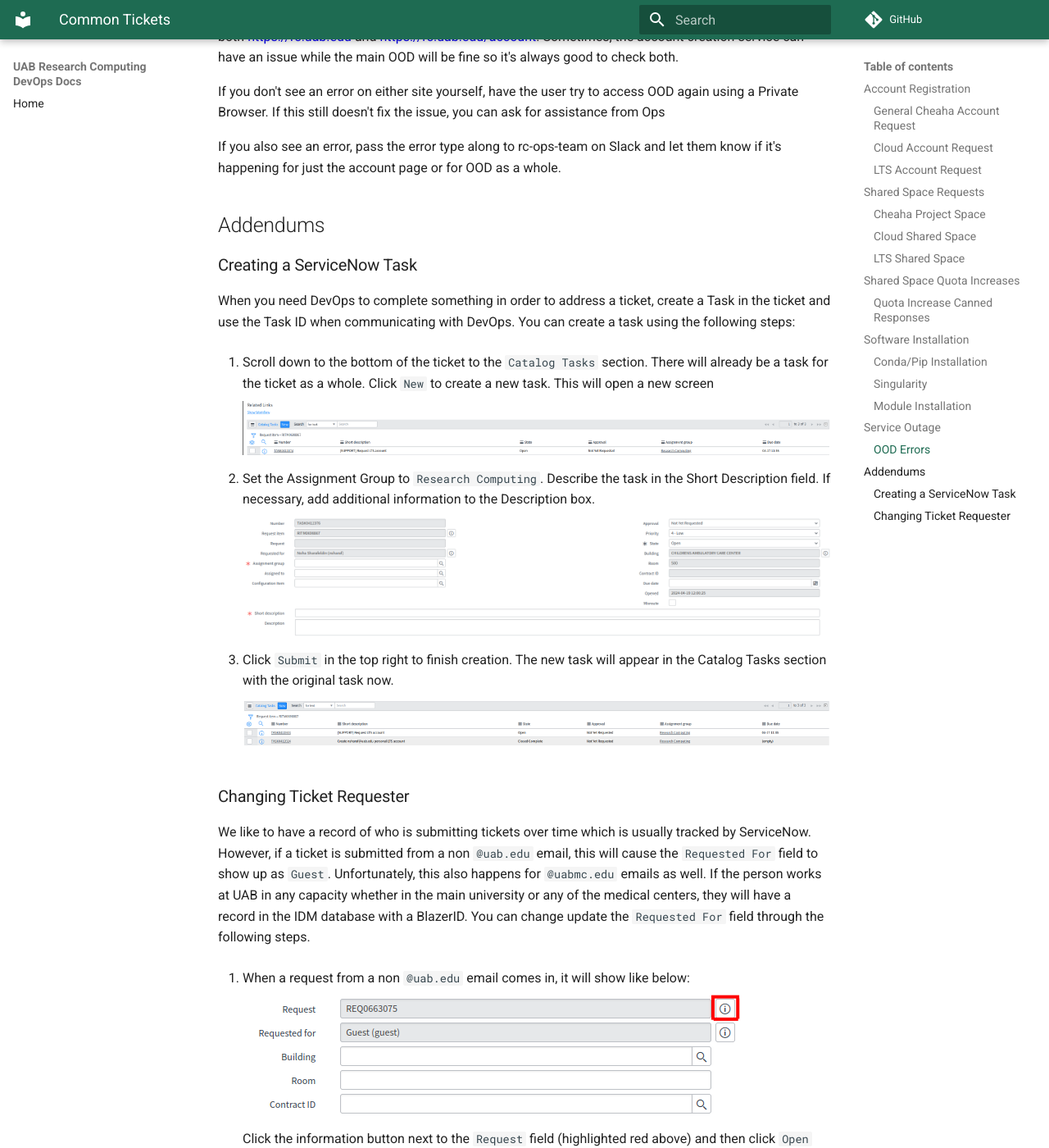
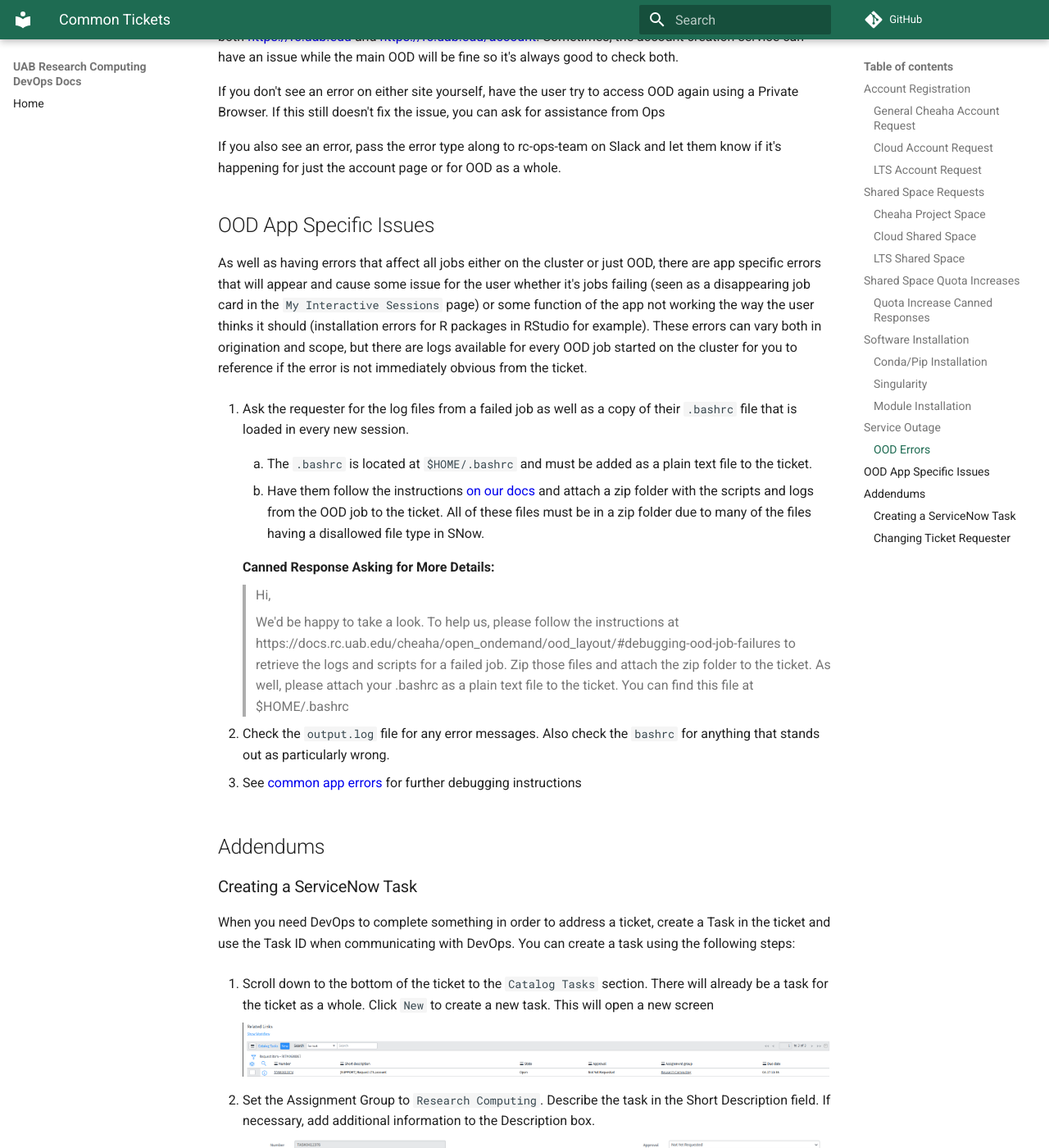
Before and after one commit to uabrc/devops-docs, an MkDocs documentation site: the page built from docs/tickets.md, in a window 1280 px wide and 1400 px high, scrolled down 11660 px. Shown: the whole window at 82% size. Built offline with MkDocs 1.6.1 and Material for MkDocs 9.7.7, drawn with Linux system fonts in a browser that asks for light colours; comment, search, counter and statistics services are not loaded.

Commit message:
add section on debugging OOD apps, create the skeleton for the page dedicated to it

```diff
--- a/docs/tickets.md
+++ b/docs/tickets.md
@@ -317,6 +317,26 @@ If you don't see an error on either site yourself, have the user try to access O
 
 If you also see an error, pass the error type along to rc-ops-team on Slack and let them know if it's happening for just the account page or for OOD as a whole.
 
+## OOD App Specific Issues
+
+As well as having errors that affect all jobs either on the cluster or just OOD, there are app specific errors that will appear and cause some issue for the user whether it's jobs failing (seen as a disappearing job card in the `My Interactive Sessions` page) or some function of the app not working the way the user thinks it should (installation errors for R packages in RStudio for example). These errors can vary both in origination and scope, but there are logs available for every OOD job started on the cluster for you to reference if the error is not immediately obvious from the ticket.
+
+1. Ask the requester for the log files from a failed job as well as a copy of their `.bashrc` file that is loaded in every new session.
+
+    1. The `.bashrc` is located at `$HOME/.bashrc` and must be added as a plain text file to the ticket.
+
+    2. Have them follow the instructions [on our docs](https://docs.rc.uab.edu/cheaha/open_ondemand/ood_layout/#debugging-ood-job-failures) and attach a zip folder with the scripts and logs from the OOD job to the ticket. All of these files must be in a zip folder due to many of the files having a disallowed file type in SNow.
+
+    **Canned Response Asking for More Details:**
+
+    > Hi,
+    >
+    > We'd be happy to take a look. To help us, please follow the instructions at https://docs.rc.uab.edu/cheaha/open_ondemand/ood_layout/#debugging-ood-job-failures to retrieve the logs and scripts for a failed job. Zip those files and attach the zip folder to the ticket. As well, please attach your .bashrc as a plain text file to the ticket. You can find this file at $HOME/.bashrc
+
+2. Check the `output.log` file for any error messages. Also check the `bashrc` for anything that stands out as particularly wrong.
+
+3. See [common app errors](./common_app_errors.md) for further debugging instructions
+
 ## Addendums
 
 ### Creating a ServiceNow Task
```
Also changed, not shown: docs/common_app_errors.md (added, +9 -0 lines).
